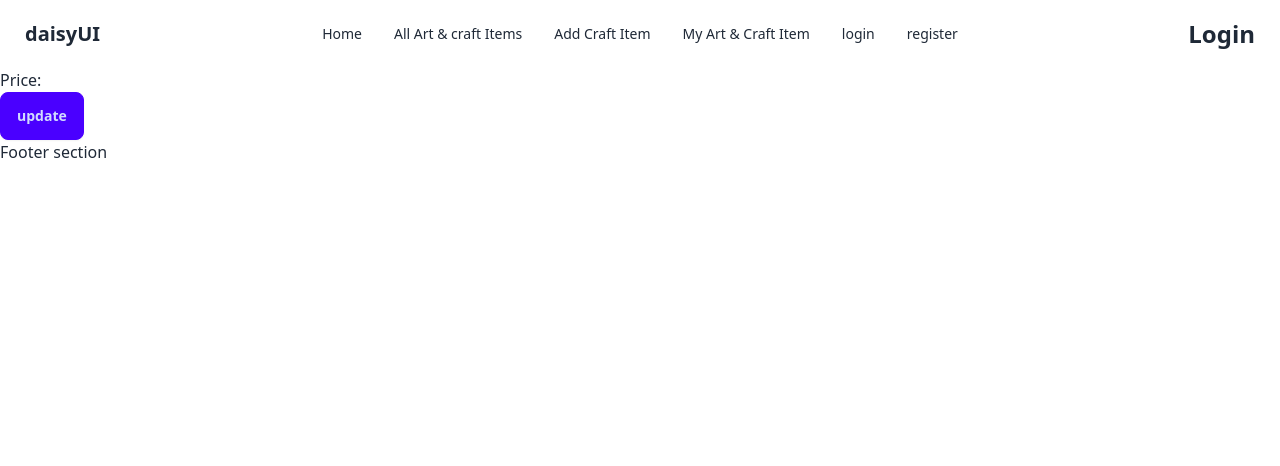
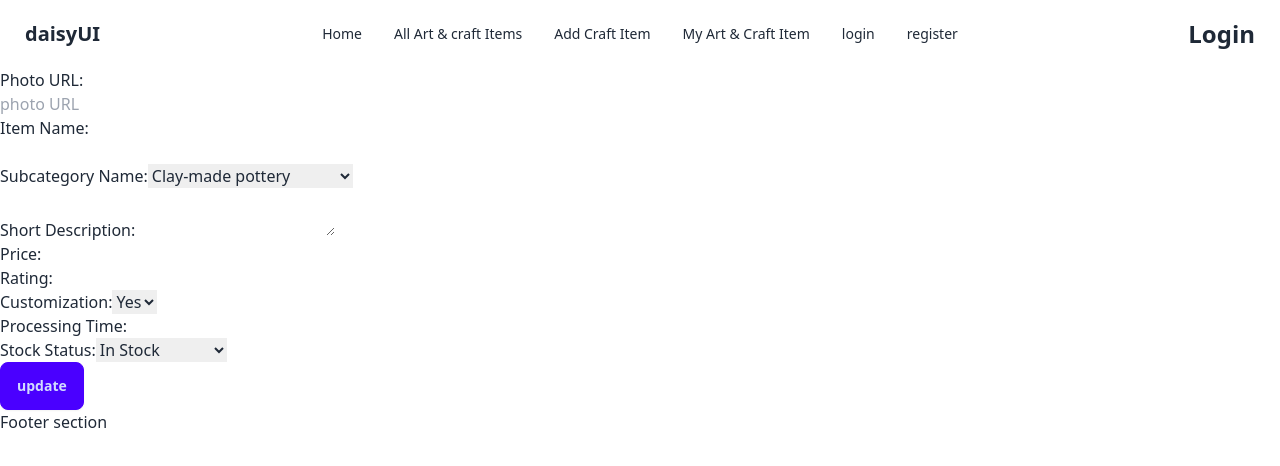
Before and after one commit to Bilshansakib/Clay-Craft-workshop, a React (Vite) app: page /crafts/1 in a window 1280 px wide. Shown: the top 466 px of the page. Built offline with nearby package versions, Linux system fonts and the light colour scheme; no server answers.

Commit message:
remaining after delete fixed

```diff
--- a/src/components/MyCraftCard/MyCraftCard.jsx
+++ b/src/components/MyCraftCard/MyCraftCard.jsx
@@ -1,6 +1,11 @@
-import { Link } from "react-router-dom";
+import { useState } from "react";
+import { Link, useLoaderData } from "react-router-dom";
+import Swal from "sweetalert2";
 
 const MyCraftCard = ({ craft }) => {
+  const loadedCraft = useLoaderData();
+  const [currentUser, setCurrentUser] = useState(loadedCraft);
+  const [controlDelete, setControlDelete] = useState(false);
   const {
     _id,
     photo,
@@ -17,6 +22,40 @@ const MyCraftCard = ({ craft }) => {
     email,
   } = craft;
   console.log(craft);
+
+  const handleDelete = (id) => {
+    Swal.fire({
+      title: "Are you sure?",
+      text: "You won't be able to revert this!",
+      icon: "warning",
+      showCancelButton: true,
+      confirmButtonColor: "#3085d6",
+      cancelButtonColor: "#d33",
+      confirmButtonText: "Yes, delete it!",
+    }).then((result) => {
+      if (result.isConfirmed) {
+        fetch(`http://localhost:5000/delete/${id}`, {
+          method: "DELETE",
+        })
+          .then((res) => res.json())
+          .then((data) => {
+            if (data.deletedCount > 0) {
+              setControlDelete(!controlDelete);
+              Swal.fire({
+                title: "Deleted!",
+                text: "Your file has been deleted.",
+                icon: "success",
+              });
+              //   const remainingCraft = currentUser.filter(
+              //     (craft) => craft._id !== id
+              //   );
+              //   setCurrentUser(remainingCraft);
+            }
+          });
+      }
+    });
+  };
+
   return (
     <div className="">
       <div className="card w-96 bg-base-100 shadow-xl">
@@ -33,7 +72,9 @@ const MyCraftCard = ({ craft }) => {
             <Link to={`/crafts/${_id}`}>
               <button className="btn">update</button>
             </Link>
-            <button className="btn">Delete</button>
+            <button onClick={() => handleDelete(_id)} className="btn">
+              Delete
+            </button>
           </div>
         </div>
       </div>
--- a/src/components/ViewCraftDetails.jsx/ViewCraftDetails.jsx
+++ b/src/components/ViewCraftDetails.jsx/ViewCraftDetails.jsx
@@ -1,5 +1,6 @@
 import { useEffect, useState } from "react";
 import { useParams } from "react-router-dom";
+import Swal from "sweetalert2";
 
 const ViewCraftDetails = () => {
   const { id } = useParams();
@@ -16,8 +17,26 @@ const ViewCraftDetails = () => {
 
   const handleUpdate = (e) => {
     e.preventDefault();
+    const photo = e.target.photo.value;
+    const itemName = e.target.itemName.value;
+    const subCategoryName = e.target.subCategoryName.value;
+    const shortDescription = e.target.shortDescription.value;
     const price = e.target.price.value;
-    const info = { price };
+    const rating = e.target.rating.value;
+    const customization = e.target.customization.value;
+    const processingTime = e.target.processingTime.value;
+    const stockStatus = e.target.stockStatus.value;
+    const info = {
+      photo,
+      itemName,
+      subCategoryName,
+      shortDescription,
+      price,
+      rating,
+      customization,
+      processingTime,
+      stockStatus,
+    };
     fetch(`http://localhost:5000/updateCraft/${id}`, {
       method: "PUT",
       headers: {
@@ -28,14 +47,76 @@ const ViewCraftDetails = () => {
       .then((res) => res.json())
       .then((data) => {
         console.log(data);
+        Swal.fire({
+          position: "top-end",
+          icon: "success",
+          title: "Your work has been saved",
+          showConfirmButton: false,
+          timer: 1500,
+        });
       });
   };
 
   return (
     <form onSubmit={handleUpdate}>
-      <div>
-        <label>Price:</label>
-        <input type="text" name="price" />
+      <div className="col-span-2">
+        <div className="form-control ">
+          <label>Photo URL:</label>
+          <input type="text" name="photo" placeholder="photo URL" />
+        </div>
+        <div className="form-control">
+          <label>Item Name:</label>
+          <input type="text" name="itemName" />
+        </div>
+      </div>
+      <div className="col-span-2">
+        <div>
+          <label>Subcategory Name:</label>
+          {/* <input type="text" name="subCategoryName" /> */}
+          <select name="subCategoryName">
+            <option value="ClayMadePottery">Clay-made pottery</option>
+            <option value="Stoneware">Stoneware</option>
+            <option value="Porcelain">Porcelain</option>
+            <option value="Ceramics&Architectural">
+              Ceramics & Architectural
+            </option>
+            <option value="Home decor pottery">Home decor pottery</option>
+          </select>
+        </div>
+        <div>
+          <label>Short Description:</label>
+          <textarea name="shortDescription" />
+        </div>
+      </div>
+      <div className="col-span-2">
+        <div>
+          <label>Price:</label>
+          <input type="text" name="price" />
+        </div>
+        <div>
+          <label>Rating:</label>
+          <input type="text" name="rating" />
+        </div>
+      </div>
+      <div className="col-span-2">
+        <div>
+          <label>Customization:</label>
+          <select name="customization">
+            <option value="yes">Yes</option>
+            <option value="no">No</option>
+          </select>
+        </div>
+        <div>
+          <label>Processing Time:</label>
+          <input type="text" name="processingTime" />
+        </div>
+      </div>
+      <div className="col-span-2">
+        <label>Stock Status:</label>
+        <select name="stockStatus">
+          <option value="inStock">In Stock</option>
+          <option value="madeToOrder">Made to Order</option>
+        </select>
       </div>
       <input
         type="submit"
--- a/src/pages/MyArtAndCraftList.jsx
+++ b/src/pages/MyArtAndCraftList.jsx
@@ -1,10 +1,13 @@
 import { useEffect, useState } from "react";
 import useAuth from "../components/Hooks/UseAuth";
 import MyCraftCard from "../components/MyCraftCard/MyCraftCard";
+import { Link } from "react-router-dom";
+import Swal from "sweetalert2";
 
 const MyArtAndCraftList = () => {
   const { user } = useAuth() || {};
   const [item, setItem] = useState([]);
+  const [controlDelete, setControlDelete] = useState(false);
 
   useEffect(() => {
     fetch(`http://localhost:5000/craft/${user?.email}`)
@@ -13,12 +16,73 @@ const MyArtAndCraftList = () => {
         console.log(data);
         setItem(data);
       });
-  }, [user]);
+  }, [user, controlDelete]);
+
+  const handleDelete = (id) => {
+    Swal.fire({
+      title: "Are you sure?",
+      text: "You won't be able to revert this!",
+      icon: "warning",
+      showCancelButton: true,
+      confirmButtonColor: "#3085d6",
+      cancelButtonColor: "#d33",
+      confirmButtonText: "Yes, delete it!",
+    }).then((result) => {
+      if (result.isConfirmed) {
+        fetch(`http://localhost:5000/delete/${id}`, {
+          method: "DELETE",
+        })
+          .then((res) => res.json())
+          .then((data) => {
+            if (data.deletedCount > 0) {
+              setControlDelete(!controlDelete);
+              Swal.fire({
+                title: "Deleted!",
+                text: "Your file has been deleted.",
+                icon: "success",
+              });
+              //   const remainingCraft = currentUser.filter(
+              //     (craft) => craft._id !== id
+              //   );
+              //   setCurrentUser(remainingCraft);
+            }
+          });
+      }
+    });
+  };
+
   return (
     <section className="container mx-auto">
       <div className="grid grid-cols-1 md:grid-cols-2 lg:grid-cols-3">
         {item?.map((craft) => (
-          <MyCraftCard key={craft._id} craft={craft}></MyCraftCard>
+          //   <MyCraftCard key={craft._id} craft={craft}></MyCraftCard>
+          <>
+            <div className="">
+              <div className="card w-96 bg-base-100 shadow-xl">
+                <figure>
+                  <img src={craft.photo} alt="Shoes" />
+                </figure>
+                <div className="card-body">
+                  <h2 className="card-title">
+                    {craft.itemName}
+                    <div className="badge badge-secondary">NEW</div>
+                  </h2>
+                  <p>If a dog chews shoes whose shoes does he choose?</p>
+                  <div className="card-actions justify-end">
+                    <Link to={`/crafts/${craft._id}`}>
+                      <button className="btn">update</button>
+                    </Link>
+                    <button
+                      onClick={() => handleDelete(craft._id)}
+                      className="btn"
+                    >
+                      Delete
+                    </button>
+                  </div>
+                </div>
+              </div>
+            </div>
+          </>
         ))}
       </div>
     </section>
--- a/src/routes/Routes.jsx
+++ b/src/routes/Routes.jsx
@@ -32,6 +32,7 @@ const router = createBrowserRouter([
       {
         path: "/myArtAndCraftList",
         element: <MyArtAndCraftList></MyArtAndCraftList>,
+        loader: () => fetch("http://localhost:5000/craft"),
       },
       {
         path: "/crafts/:id",
```
